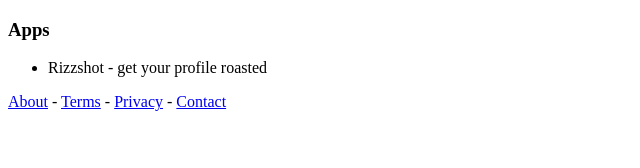
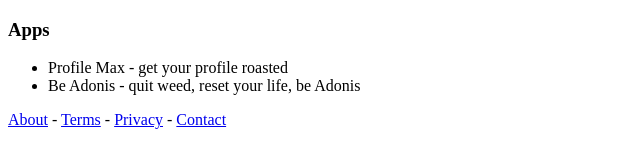
Before and after one commit to fatfridaylunch/fatfridaylunch.github.io, a plain HTML site: page index.html in a window 1280 px wide. Shown: the whole page, without its empty margins (0-640 px from the left). Drawn offline with Linux system fonts and the light colour scheme.

Commit message:
Update index.html

```diff
--- a/index.html
+++ b/index.html
@@ -8,7 +8,8 @@
 <body>
     <h3>Apps</h3>
     <ul>
-        <li><a>Rizzshot</a> - get your profile roasted</li>
+        <li><a>Profile Max</a> - get your profile roasted</li>
+        <li><a>Be Adonis</a> - quit weed, reset your life, be Adonis</li>
     </ul>
 
     <p>
```
